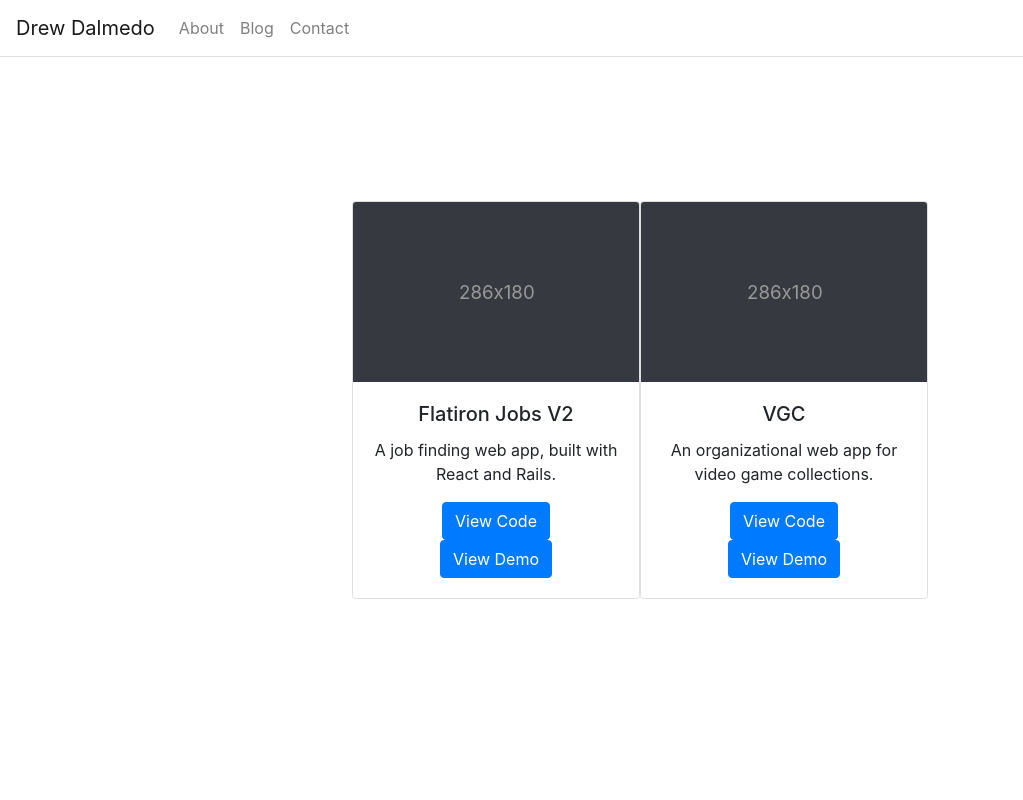
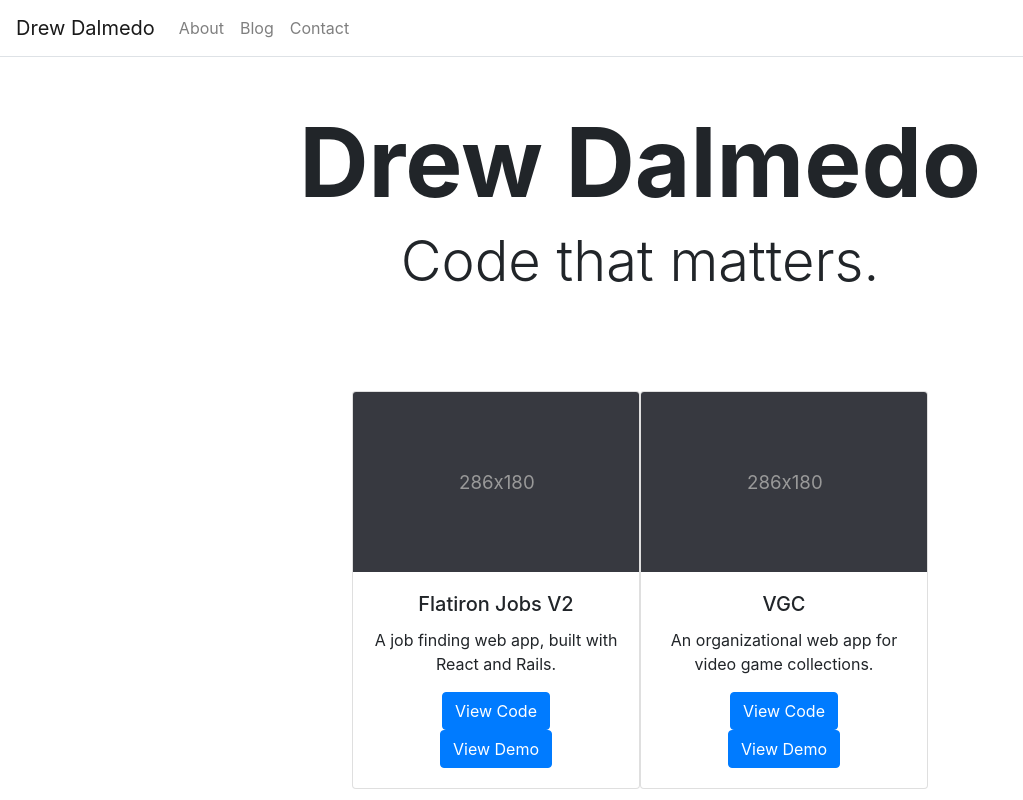
Before and after one commit to DrewDalmedo/portfolio, a React (Create React App) app: page / in a window 1280 px wide. Shown: the whole page, without its empty margins (0-1023 px from the left). Built offline with nearby package versions, Linux system fonts and the light colour scheme.

Commit message:
Pass needed props to Hero component

```diff
--- a/src/components/Home/Home.js
+++ b/src/components/Home/Home.js
@@ -12,7 +12,7 @@
 const Home = () => {
   return (
     <Container className="p-0" fluid>
-      <Hero />
+      <Hero title="Drew Dalmedo" subtitle="Code that matters."/>
       <Projects />
     </Container>
   )
```
